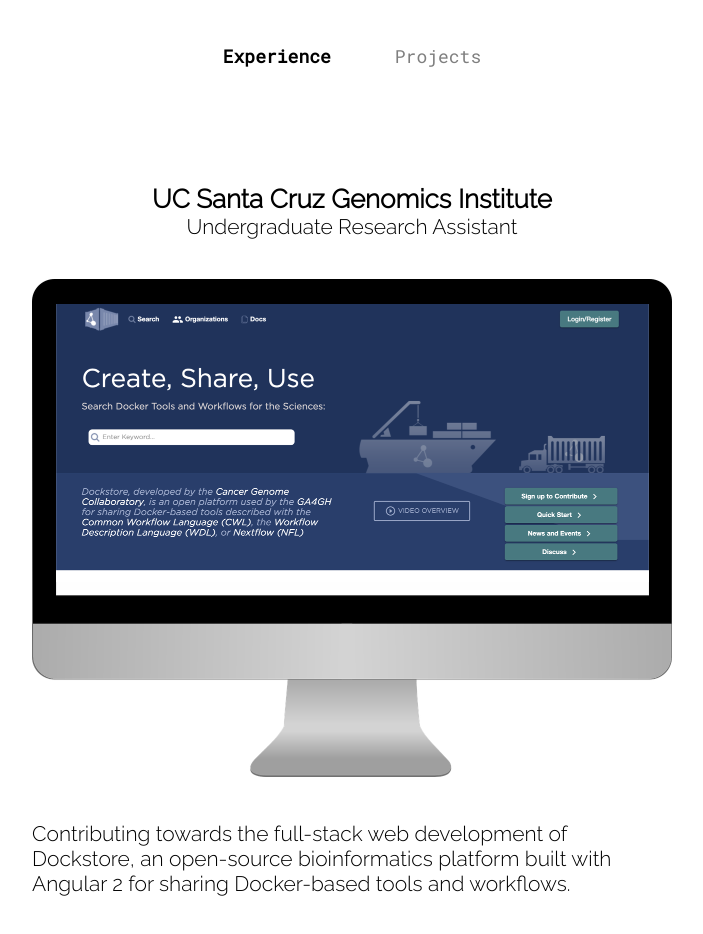
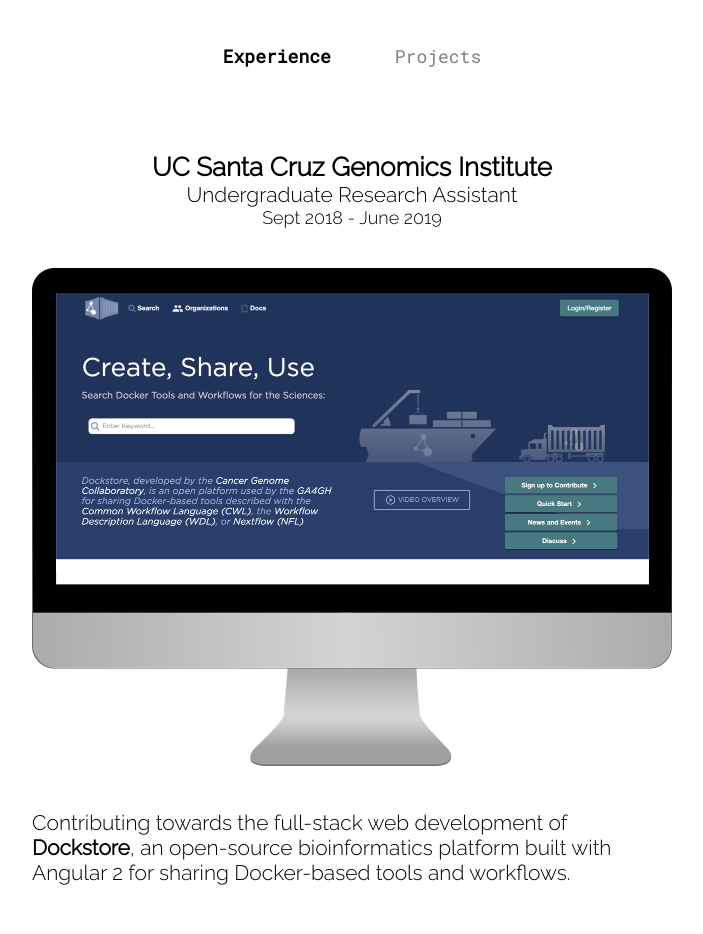
Before and after one commit to rjbautis/personal_website_v2, a React (Create React App) app: page / in a window 1280 px wide. Shown: the part 1620-2554 px from the top of the page, without its empty margins (288-991 px from the left). Built offline with nearby package versions, Linux system fonts and the light colour scheme; the HTML template or start-up script is replaced by a standard one.

Commit message:
Updated prettier command to work on ./assets/data/*js files Made minor css changes for offline styling

```diff
--- a/package.json
+++ b/package.json
@@ -12,7 +12,7 @@
     "build": "react-scripts build",
     "test": "react-scripts test",
     "eject": "react-scripts eject",
-    "prettier": "prettier --single-quote --trailing-comma es5 --write src/**/*.js",
+    "prettier": "prettier --single-quote --trailing-comma es5 --write src/**/*.js src/assets/data/*.js",
     "lint": "eslint src"
   },
   "eslintConfig": {
--- a/src/App.js
+++ b/src/App.js
@@ -4,6 +4,7 @@
 import AboutMe from './components/AboutMe';
 import Menu from './components/Menu';
 import Experience from './components/Experience';
+import Projects from './components/Projects';
 
 class App extends Component {
   constructor() {
@@ -37,10 +38,10 @@
       <div className={appStyles.app}>
         <Landing/>
         <div className={appStyles.san_francisco_img}/>
-        <div ref={this.contentRef}>
+        <div className="content" ref={this.contentRef}>
           <AboutMe/>
           <Menu setItemActive={this.setItemActive} activeItem={activeItem}/>
-          { activeItem === 1 ? <Experience/> : <div>Hi</div> }
+          { activeItem === 1 ? <Experience/> : <Projects/> }
         </div>
         {/* eslint-disable */}
         <span
--- a/src/assets/data/experienceData.js
+++ b/src/assets/data/experienceData.js
@@ -1,11 +1,13 @@
 const experience = [
   {
-    "id": 1,
-    "company": "UC Santa Cruz Genomics Institute",
-    "imgSrc": "monitor_dockstore",
-    "title": "Undergraduate Research Assistant",
-    "about": "Contributing towards the full-stack web development of Dockstore, an open-source bioinformatics platform built with Angular 2 for sharing Docker-based tools and workflows."
-  }
+    id: 1,
+    company: 'UC Santa Cruz Genomics Institute',
+    link: 'https://ucscgenomics.soe.ucsc.edu',
+    imgSrc: 'monitor_dockstore.png',
+    title: 'Undergraduate Research Assistant',
+    duration: 'Sept 2018 - June 2019',
+    about: `Contributing towards the full-stack web development of <a href="https://dockstore.org">Dockstore</a>, an open-source bioinformatics platform built with Angular 2 for sharing Docker-based tools and workflows.</>`,
+  },
 ];
 
 export default experience;
--- a/src/components/Experience.js
+++ b/src/components/Experience.js
@@ -1,31 +1,37 @@
 import React from 'react';
-import experienceStyle from '../styles/Experience.module.css'
-import experienceData from '../assets/data/experienceData'
+import experienceStyle from '../styles/Experience.module.css';
+import experienceData from '../assets/data/experienceData';
 
-
-const ExperienceItem = (props) => {
-
-  const { company, imgSrc, title, about } = props;
+const ExperienceItem = props => {
+  const { company, link, imgSrc, title, duration, about } = props;
 
   return (
     <div className={experienceStyle.experience_item}>
       <div className={experienceStyle.experience_container}>
-        <span className={experienceStyle.experience_company}>{company}</span>
-        <br/>
+        <a href={link} className={experienceStyle.experience_company}>
+          {company}
+        </a>
+        <br />
         <span className={experienceStyle.experience_title}>{title}</span>
+        <br />
+        <span className={experienceStyle.experience_duration}>{duration}</span>
       </div>
       <div className={experienceStyle.experience_container}>
         {/* eslint-disable */}
-        <img src={require(`../assets/images/${imgSrc}.png`)} alt="dockstore" className={experienceStyle.experience_img}/>
+        <img
+          src={require(`../assets/images/${imgSrc}`)}
+          alt="dockstore"
+          className={experienceStyle.experience_img}
+        />
       </div>
       <div className={experienceStyle.experience_container}>
-        <span className={experienceStyle.experience_about}>
-          {about}
-        </span>
+        <span
+          className={experienceStyle.experience_about}
+          dangerouslySetInnerHTML={{ __html: about }}
+        />
       </div>
-
     </div>
-  )
+  );
 };
 
 const Experience = () => {
@@ -34,17 +40,17 @@
       <ExperienceItem
         key={item.id}
         company={item.company}
+        link={item.link}
         imgSrc={item.imgSrc}
         title={item.title}
+        duration={item.duration}
         about={item.about}
       />
-    )
+    );
   });
 
   return (
-    <div className={experienceStyle.experience_section}>
-      { experienceItems }
-    </div>
+    <div className={experienceStyle.experience_section}>{experienceItems}</div>
   );
 };
 
--- a/src/index.css
+++ b/src/index.css
@@ -13,3 +13,9 @@
 *:focus {
     outline: none;
 }
+
+a, a:visited, a:hover, a:focus {
+    text-decoration: none;
+    font-weight: bold;
+    color: #000000;
+}
--- a/src/styles/AboutMe.module.css
+++ b/src/styles/AboutMe.module.css
@@ -5,6 +5,7 @@
     padding: 5em;
     line-height: 200%;
     font-size: calc(10px + 2vmin);
+    font-weight: lighter;
     text-align: center;
 }
 
--- a/src/styles/Experience.module.css
+++ b/src/styles/Experience.module.css
@@ -1,14 +1,15 @@
 .experience_section {
     font-family: 'Raleway', sans-serif;
-    min-height: 100vh;
     display: flex;
     flex-direction: column;
     align-items: center;
     text-align: center;
+    font-weight: lighter;
 }
 
 .experience_item {
     width: 100%;
+    padding-bottom: 2rem;
 }
 
 .experience_company {
@@ -18,6 +19,10 @@
 
 .experience_title {
     font-size: calc(5px + 2vmin);
+}
+
+.experience_duration {
+    font-size: calc(2px + 2vmin);
 }
 
 .experience_about {
--- a/src/styles/Menu.module.css
+++ b/src/styles/Menu.module.css
@@ -5,7 +5,7 @@
     align-items: center;
     justify-content: center;
     font-size: calc(10px + 1vmin);
-    padding-bottom: 6rem;
+    padding-bottom: 4rem;
 }
 
 .menu_content ul {
```
Also changed, not shown: src/components/Menu.js (+12 -4 lines).
